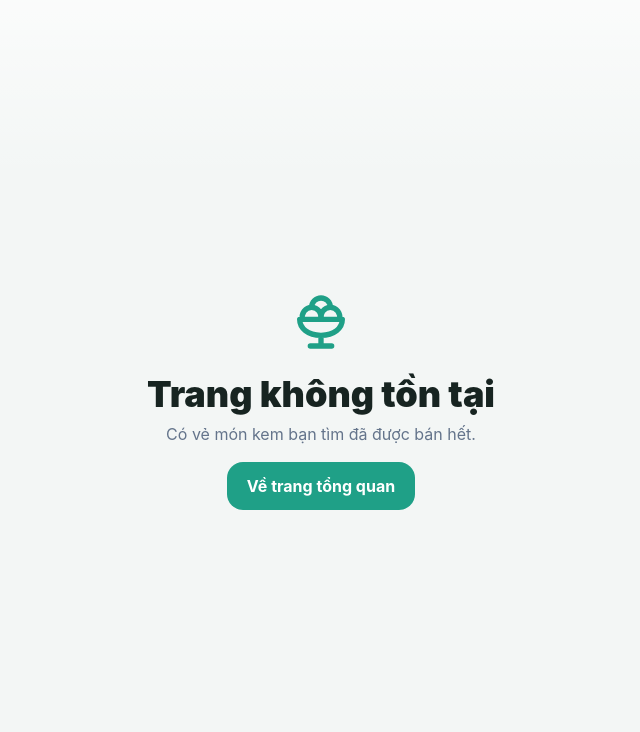
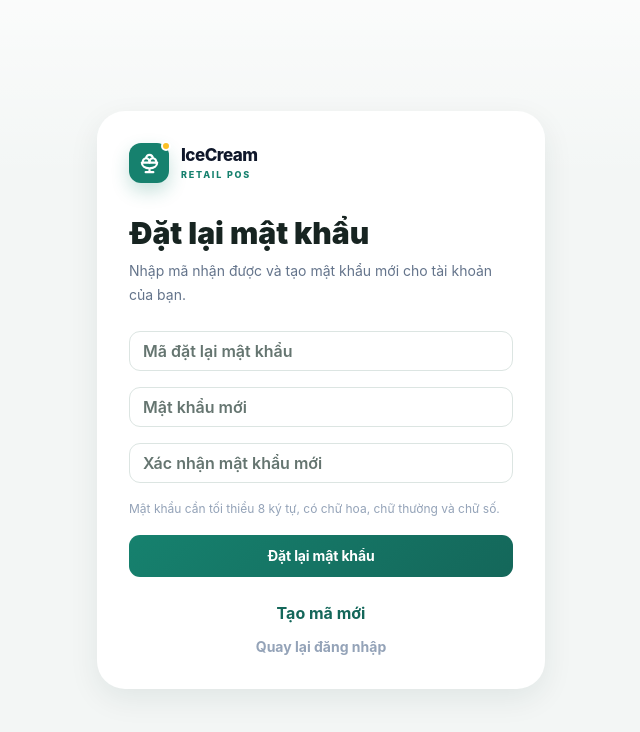
Before and after one commit to congcuong14062003/icescream, a React (Vite) app in the folder client/: page /reset-password in a window 1280 px wide. Shown: the top 732 px of the page, without its empty margins (319-959 px from the left). Built offline with nearby package versions, Linux system fonts and the light colour scheme; no server answers.

Commit message:
update mật khẩu

```diff
--- a/client/src/App.jsx
+++ b/client/src/App.jsx
@@ -4,6 +4,7 @@ import AppShell from "./layouts/AppShell";
 import ProtectedRoute from "./routes/ProtectedRoute";
 import LoginPage from "./pages/auth/LoginPage";
 import ForgotPasswordPage from "./pages/auth/ForgotPasswordPage";
+import ResetPasswordPage from "./pages/auth/ResetPasswordPage";
 import NotFoundPage from "./pages/NotFoundPage";
 import LoadingSkeleton from "./components/common/LoadingSkeleton";
 
@@ -40,6 +41,7 @@ export default function App() {
     <Routes>
       <Route path="/login" element={<LoginPage />} />
       <Route path="/forgot-password" element={<ForgotPasswordPage />} />
+      <Route path="/reset-password" element={<ResetPasswordPage />} />
       <Route
         element={
           <Guard>
--- a/client/src/pages/auth/ForgotPasswordPage.jsx
+++ b/client/src/pages/auth/ForgotPasswordPage.jsx
@@ -35,6 +35,12 @@ export default function ForgotPasswordPage() {
           <div className="tw-mt-5 tw-rounded-2xl tw-bg-mint-50 tw-p-4 tw-text-sm dark:tw-bg-mint-700/20">
             <strong>Mã phát triển:</strong>
             <div className="tw-mt-2 tw-break-all tw-font-mono tw-text-xs">{debugToken}</div>
+            <Link
+              to={`/reset-password?token=${encodeURIComponent(debugToken)}`}
+              className="tw-mt-3 tw-block tw-text-center tw-font-bold tw-text-mint-700 tw-no-underline hover:tw-text-mint-600"
+            >
+              Tiếp tục đặt mật khẩu mới
+            </Link>
           </div>
         )}
         <Link to="/login" className="tw-mt-6 tw-block tw-text-center tw-font-bold tw-text-mint-700 tw-no-underline">Quay lại đăng nhập</Link>
--- /dev/null
+++ b/client/src/pages/auth/ResetPasswordPage.jsx
@@ -0,0 +1,68 @@
+import { useMemo, useState } from "react";
+import { Link, useLocation, useNavigate } from "react-router-dom";
+import { toast } from "react-toastify";
+import BrandLogo from "../../components/common/BrandLogo";
+import Button from "../../components/common/Button";
+import Input from "../../components/common/Input";
+import api, { apiMessage } from "../../services/api";
+
+function getTokenFromSearch(search) {
+  return new URLSearchParams(search).get("token") || "";
+}
+
+export default function ResetPasswordPage() {
+  const location = useLocation();
+  const navigate = useNavigate();
+  const tokenFromUrl = useMemo(() => getTokenFromSearch(location.search), [location.search]);
+  const [token, setToken] = useState(tokenFromUrl);
+  const [newPassword, setNewPassword] = useState("");
+  const [confirmPassword, setConfirmPassword] = useState("");
+  const [submitting, setSubmitting] = useState(false);
+
+  const submit = async (event) => {
+    event.preventDefault();
+    if (token.trim().length < 32) {
+      toast.error("Mã đặt lại mật khẩu không hợp lệ");
+      return;
+    }
+    if (newPassword.length < 8 || !/[A-Z]/.test(newPassword) || !/[a-z]/.test(newPassword) || !/[0-9]/.test(newPassword)) {
+      toast.error("Mật khẩu phải có ít nhất 8 ký tự, gồm chữ hoa, chữ thường và chữ số");
+      return;
+    }
+    if (newPassword !== confirmPassword) {
+      toast.error("Mật khẩu xác nhận không khớp");
+      return;
+    }
+    setSubmitting(true);
+    try {
+      await api.post("/auth/reset-password", { token: token.trim(), newPassword });
+      toast.success("Đặt lại mật khẩu thành công. Vui lòng đăng nhập lại.");
+      navigate("/login", { replace: true });
+    } catch (error) {
+      toast.error(apiMessage(error));
+    } finally {
+      setSubmitting(false);
+    }
+  };
+
+  return (
+    <div className="ice-gradient tw-flex tw-min-h-screen tw-items-center tw-justify-center tw-p-5">
+      <div className="tw-w-full tw-max-w-md tw-rounded-4xl tw-bg-white tw-p-8 tw-shadow-soft dark:tw-bg-slate-900">
+        <BrandLogo />
+        <h1 className="tw-mb-2 tw-mt-8 tw-text-3xl tw-font-black">Đặt lại mật khẩu</h1>
+        <p className="tw-mb-6 tw-text-sm tw-leading-6 tw-text-slate-500">
+          Nhập mã nhận được và tạo mật khẩu mới cho tài khoản của bạn.
+        </p>
+        <form onSubmit={submit} className="tw-space-y-4">
+          <Input label="Mã đặt lại mật khẩu" value={token} onChange={(event) => setToken(event.target.value)} inputProps={{ minLength: 32 }} />
+          <Input label="Mật khẩu mới" type="password" value={newPassword} onChange={(event) => setNewPassword(event.target.value)} autoComplete="new-password" />
+          <Input label="Xác nhận mật khẩu mới" type="password" value={confirmPassword} onChange={(event) => setConfirmPassword(event.target.value)} autoComplete="new-password" />
+          <p className="tw-m-0 tw-text-xs tw-leading-5 tw-text-slate-400">Mật khẩu cần tối thiểu 8 ký tự, có chữ hoa, chữ thường và chữ số.</p>
+          <Button type="submit" fullWidth loading={submitting}>Đặt lại mật khẩu</Button>
+        </form>
+        <Link to="/forgot-password" className="tw-mt-6 tw-block tw-text-center tw-font-bold tw-text-mint-700 tw-no-underline">Tạo mã mới</Link>
+        <Link to="/login" className="tw-mt-3 tw-block tw-text-center tw-text-sm tw-font-bold tw-text-slate-400 tw-no-underline">Quay lại đăng nhập</Link>
+      </div>
+    </div>
+  );
+}
```
